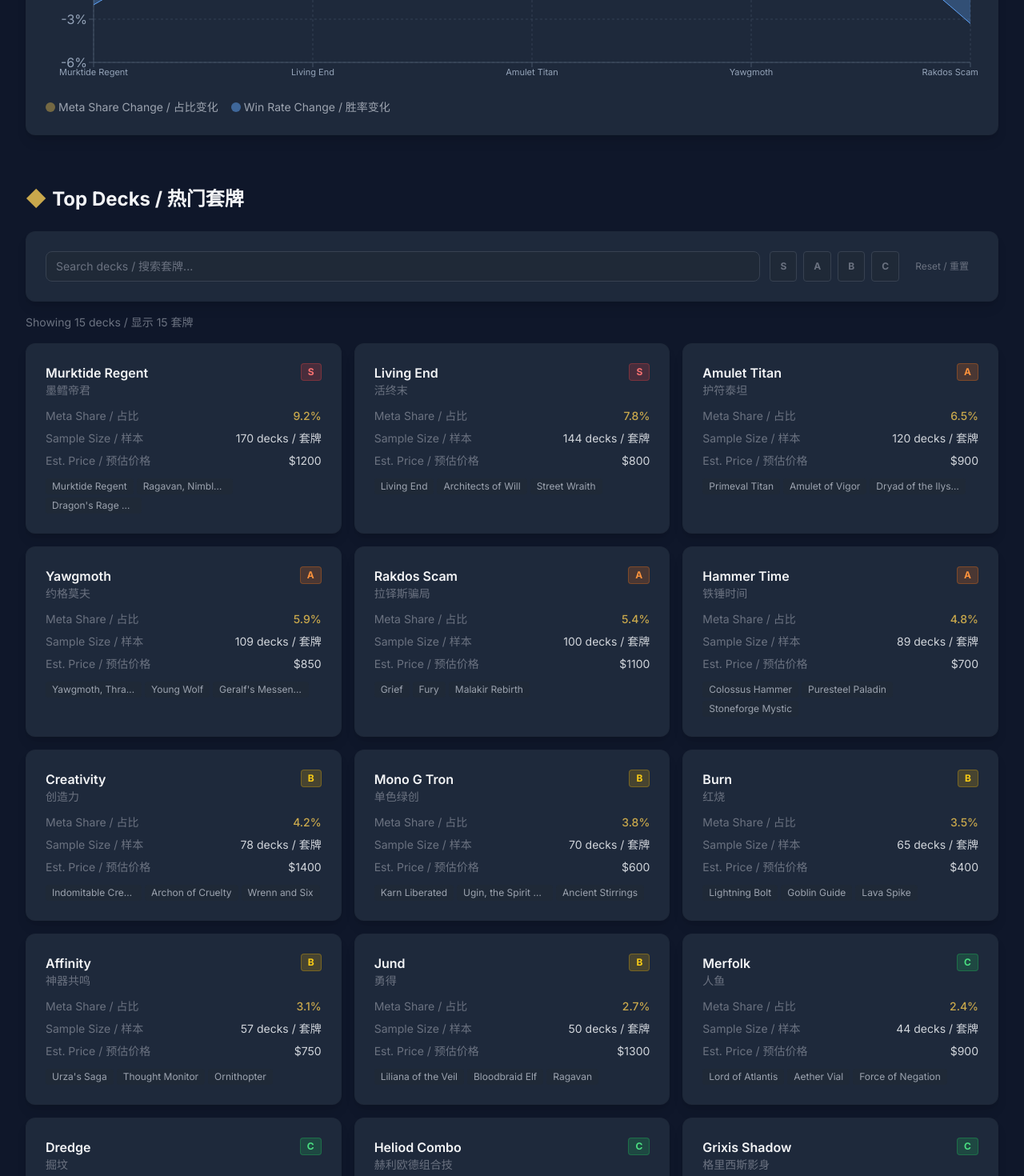
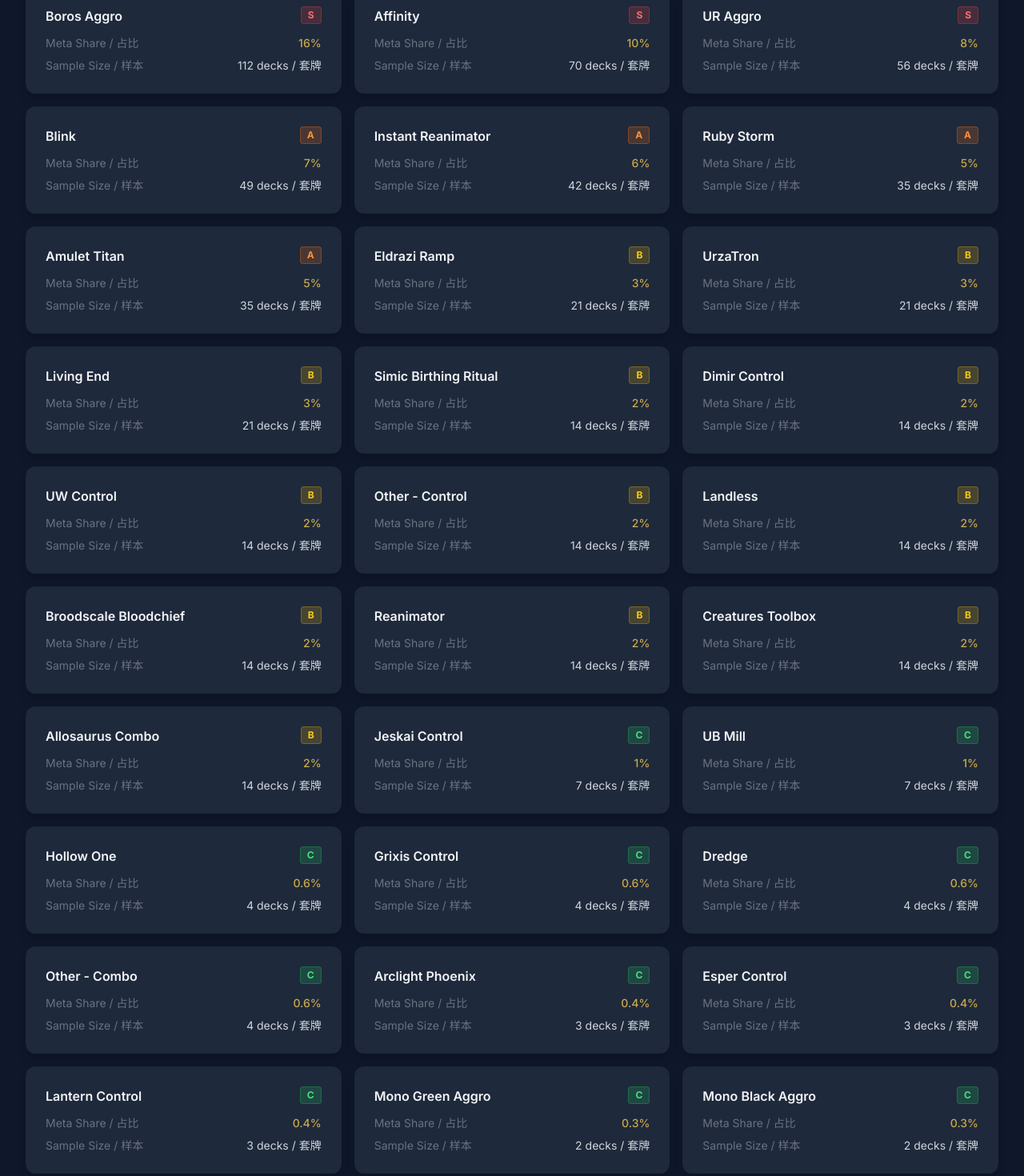
Before and after one commit to yulin-yf/mtg-modern-stats, a Next.js app: page / in a window 1280 px wide. Shown: the part 1320-2790 px from the top of the page at 80% size. Built offline with nearby package versions, Linux system fonts and the light colour scheme.

Commit message:
data: update with real MTGTop8 scrape (2026-04)

```diff
--- a/public/data/events.json
+++ b/public/data/events.json
@@ -19,16 +19,6 @@
       "format": "Modern",
       "type": "PT",
       "attendance": 400
-    },
-    {
-      "id": "nr-barcelona-2024",
-      "name": "NRG Series Barcelona",
-      "nameCN": "NRG系列赛巴塞罗那站",
-      "date": "2026-06-05",
-      "location": "Barcelona, Spain",
-      "format": "Modern",
-      "type": "NR",
-      "attendance": 150
     }
   ]
 }
--- a/public/data/meta.json
+++ b/public/data/meta.json
@@ -1,230 +1,249 @@
 {
-  "date": "2026-05-06T09:42:05.362Z",
+  "date": "2026-05-06T11:14:23.386Z",
   "format": "Modern",
-  "totalDecks": 1847,
-  "totalEvents": 42,
+  "totalDecks": 700,
+  "totalEvents": 20,
   "archetypes": [
     {
-      "name": "Murktide Regent",
-      "nameCN": "墨鳕帝君",
-      "share": 9.2,
-      "sampleSize": 170,
+      "name": "Boros Aggro",
+      "share": 16,
+      "sampleSize": 112,
       "tier": "S",
-      "keyCards": [
-        "Murktide Regent",
-        "Ragavan, Nimble Pilferer",
-        "Dragon's Rage Channeler"
-      ],
-      "price": 1200
+      "keyCards": [],
+      "category": ""
+    },
+    {
+      "name": "Affinity",
+      "share": 10,
+      "sampleSize": 70,
+      "tier": "S",
+      "keyCards": [],
+      "category": ""
+    },
+    {
+      "name": "UR Aggro",
+      "share": 8,
+      "sampleSize": 56,
+      "tier": "S",
+      "keyCards": [],
+      "category": ""
+    },
+    {
+      "name": "Blink",
+      "share": 7,
+      "sampleSize": 49,
+      "tier": "A",
+      "keyCards": [],
+      "category": ""
+    },
+    {
+      "name": "Instant Reanimator",
+      "share": 6,
+      "sampleSize": 42,
+      "tier": "A",
+      "keyCards": [],
+      "category": ""
+    },
+    {
+      "name": "Ruby Storm",
+      "share": 5,
+      "sampleSize": 35,
+      "tier": "A",
+      "keyCards": [],
+      "category": ""
+    },
+    {
+      "name": "Amulet Titan",
+      "share": 5,
+      "sampleSize": 35,
+      "tier": "A",
+      "keyCards": [],
+      "category": ""
+    },
+    {
+      "name": "Eldrazi Ramp",
+      "share": 3,
+      "sampleSize": 21,
+      "tier": "B",
+      "keyCards": [],
+      "category": ""
+    },
+    {
+      "name": "UrzaTron",
+      "share": 3,
+      "sampleSize": 21,
+      "tier": "B",
+      "keyCards": [],
+      "category": ""
     },
     {
       "name": "Living End",
-      "nameCN": "活终末",
-      "share": 7.8,
-      "sampleSize": 144,
-      "tier": "S",
-      "keyCards": [
-        "Living End",
-        "Architects of Will",
-        "Street Wraith"
-      ],
-      "price": 800
+      "share": 3,
+      "sampleSize": 21,
+      "tier": "B",
+      "keyCards": [],
+      "category": ""
     },
     {
-      "name": "Amulet Titan",
-      "nameCN": "护符泰坦",
-      "share": 6.5,
-      "sampleSize": 120,
-      "tier": "A",
-      "keyCards": [
-        "Primeval Titan",
-        "Amulet of Vigor",
-        "Dryad of the Ilysian Grove"
-      ],
-      "price": 900
+      "name": "Simic Birthing Ritual",
+      "share": 2,
+      "sampleSize": 14,
+      "tier": "B",
+      "keyCards": [],
+      "category": ""
     },
     {
-      "name": "Yawgmoth",
-      "nameCN": "约格莫夫",
-      "share": 5.9,
-      "sampleSize": 109,
-      "tier": "A",
-      "keyCards": [
-        "Yawgmoth, Thran Physician",
-        "Young Wolf",
-        "Geralf's Messenger"
-      ],
-      "price": 850
+      "name": "Dimir Control",
+      "share": 2,
+      "sampleSize": 14,
+      "tier": "B",
+      "keyCards": [],
+      "category": ""
     },
     {
-      "name": "Rakdos Scam",
-      "nameCN": "拉铎斯骗局",
-      "share": 5.4,
-      "sampleSize": 100,
-      "tier": "A",
-      "keyCards": [
-        "Grief",
-        "Fury",
-        "Malakir Rebirth"
-      ],
-      "price": 1100
+      "name": "UW Control",
+      "share": 2,
+      "sampleSize": 14,
+      "tier": "B",
+      "keyCards": [],
+      "category": ""
     },
     {
-      "name": "Hammer Time",
-      "nameCN": "铁锤时间",
-      "share": 4.8,
-      "sampleSize": 89,
-      "tier": "A",
-      "keyCards": [
-        "Colossus Hammer",
-        "Puresteel Paladin",
-        "Stoneforge Mystic"
-      ],
-      "price": 700
+      "name": "Other - Control",
+      "share": 2,
+      "sampleSize": 14,
+      "tier": "B",
+      "keyCards": [],
+      "category": ""
     },
     {
-      "name": "Creativity",
-      "nameCN": "创造力",
-      "share": 4.2,
-      "sampleSize": 78,
+      "name": "Landless",
+      "share": 2,
+      "sampleSize": 14,
       "tier": "B",
-      "keyCards": [
-        "Indomitable Creativity",
-        "Archon of Cruelty",
-        "Wrenn and Six"
-      ],
-      "price": 1400
+      "keyCards": [],
+      "category": ""
     },
     {
-      "name": "Mono G Tron",
-      "nameCN": "单色绿创",
-      "share": 3.8,
-      "sampleSize": 70,
+      "name": "Broodscale Bloodchief",
+      "share": 2,
+      "sampleSize": 14,
       "tier": "B",
-      "keyCards": [
-        "Karn Liberated",
-        "Ugin, the Spirit Dragon",
-        "Ancient Stirrings"
-      ],
-      "price": 600
+      "keyCards": [],
+      "category": ""
     },
     {
-      "name": "Burn",
-      "nameCN": "红烧",
-      "share": 3.5,
-      "sampleSize": 65,
+      "name": "Reanimator",
+      "share": 2,
+      "sampleSize": 14,
       "tier": "B",
-      "keyCards": [
-        "Lightning Bolt",
-        "Goblin Guide",
-        "Lava Spike"
-      ],
-      "price": 400
+      "keyCards": [],
+      "category": ""
     },
     {
-      "name": "Affinity",
-      "nameCN": "神器共鸣",
-      "share": 3.1,
-      "sampleSize": 57,
+      "name": "Creatures Toolbox",
+      "share": 2,
+      "sampleSize": 14,
       "tier": "B",
-      "keyCards": [
-        "Urza's Saga",
-        "Thought Monitor",
-        "Ornithopter"
-      ],
-      "price": 750
+      "keyCards": [],
+      "category": ""
     },
     {
-      "name": "Jund",
-      "nameCN": "勇得",
-      "share": 2.7,
-      "sampleSize": 50,
+      "name": "Allosaurus Combo",
+      "share": 2,
+      "sampleSize": 14,
       "tier": "B",
-      "keyCards": [
-        "Liliana of the Veil",
-        "Bloodbraid Elf",
-        "Ragavan"
-      ],
-      "price": 1300
+      "keyCards": [],
+      "category": ""
     },
     {
-      "name": "Merfolk",
-      "nameCN": "人鱼",
-      "share": 2.4,
-      "sampleSize": 44,
+      "name": "Jeskai Control",
+      "share": 1,
+      "sampleSize": 7,
       "tier": "C",
-      "keyCards": [
-        "Lord of Atlantis",
-        "Aether Vial",
-        "Force of Negation"
-      ],
-      "price": 900
+      "keyCards": [],
+      "category": ""
+    },
+    {
+      "name": "UB Mill",
+      "share": 1,
+      "sampleSize": 7,
+      "tier": "C",
+      "keyCards": [],
+      "category": ""
+    },
+    {
+      "name": "Hollow One",
+      "share": 0.6,
+      "sampleSize": 4,
+      "tier": "C",
+      "keyCards": [],
+      "category": ""
+    },
+    {
+      "name": "Grixis Control",
+      "share": 0.6,
+      "sampleSize": 4,
+      "tier": "C",
+      "keyCards": [],
+      "category": ""
     },
     {
       "name": "Dredge",
-      "nameCN": "掘坟",
-      "share": 2.1,
-      "sampleSize": 39,
+      "share": 0.6,
+      "sampleSize": 4,
       "tier": "C",
-      "keyCards": [
-        "Cathartic Reunion",
-        "Life from the Loam",
-        "Narcomoeba"
-      ],
-      "price": 500
+      "keyCards": [],
+      "category": ""
     },
     {
-      "name": "Heliod Combo",
-      "nameCN": "赫利欧德组合技",
-      "share": 1.9,
-      "sampleSize": 35,
+      "name": "Other - Combo",
+      "share": 0.6,
+      "sampleSize": 4,
       "tier": "C",
-      "keyCards": [
-        "Heliod, Sun-Crowned",
-        "Walking Ballista",
-        "Spike Feeder"
-      ],
-      "price": 650
+      "keyCards": [],
+      "category": ""
     },
     {
-      "name": "Grixis Shadow",
-      "nameCN": "格里西斯影身",
-      "share": 1.7,
-      "sampleSize": 31,
+      "name": "Arclight Phoenix",
+      "share": 0.4,
+      "sampleSize": 3,
       "tier": "C",
-      "keyCards": [
-        "Death's Shadow",
-        "Ragavan",
-        "Dress Down"
-      ],
-      "price": 1100
+      "keyCards": [],
+      "category": ""
+    },
+    {
+      "name": "Esper Control",
+      "share": 0.4,
+      "sampleSize": 3,
+      "tier": "C",
+      "keyCards": [],
+      "category": ""
+    },
+    {
+      "name": "Lantern Control",
+      "share": 0.4,
+      "sampleSize": 3,
+      "tier": "C",
+      "keyCards": [],
+      "category": ""
+    },
+    {
+      "name": "Mono Green Aggro",
+      "share": 0.3,
+      "sampleSize": 2,
+      "tier": "C",
+      "keyCards": [],
+      "category": ""
+    },
+    {
+      "name": "Mono Black Aggro",
+      "share": 0.3,
+      "sampleSize": 2,
+      "tier": "C",
+      "keyCards": [],
+      "category": ""
     }
   ],
-  "trends": [
-    {
-      "archetype": "Murktide Regent",
-      "shareChange": -0.8,
-      "winRateChange": -1.2
-    },
-    {
-      "archetype": "Living End",
-      "shareChange": 1.5,
-      "winRateChange": 2.3
-    },
-    {
-      "archetype": "Amulet Titan",
-      "shareChange": 0.3,
-      "winRateChange": -0.5
-    },
-    {
-      "archetype": "Yawgmoth",
-      "shareChange": 2.1,
-      "winRateChange": 3.4
-    },
-    {
-      "archetype": "Rakdos Scam",
-      "shareChange": -1.2,
-      "winRateChange": -2.1
-    }
-  ]
+  "trends": []
 }
```
Also changed, not shown: package.json (+6 -6 lines), scripts/scrape.js (+48 -16 lines), 1 other file (tests, documents, lock files or other folders).
